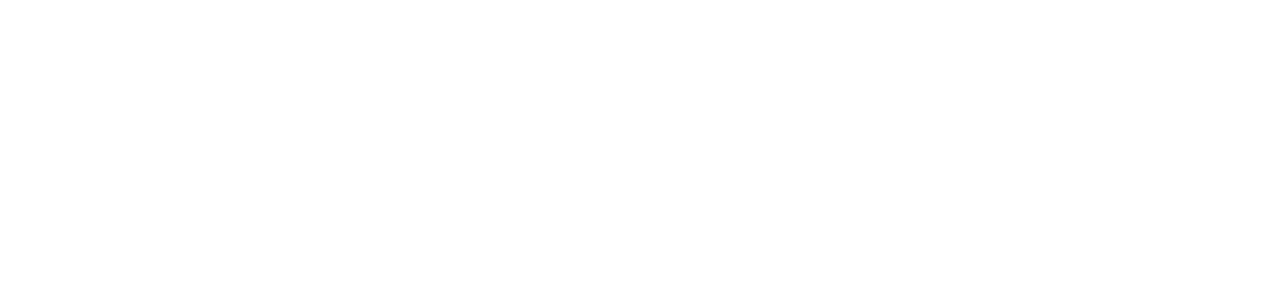
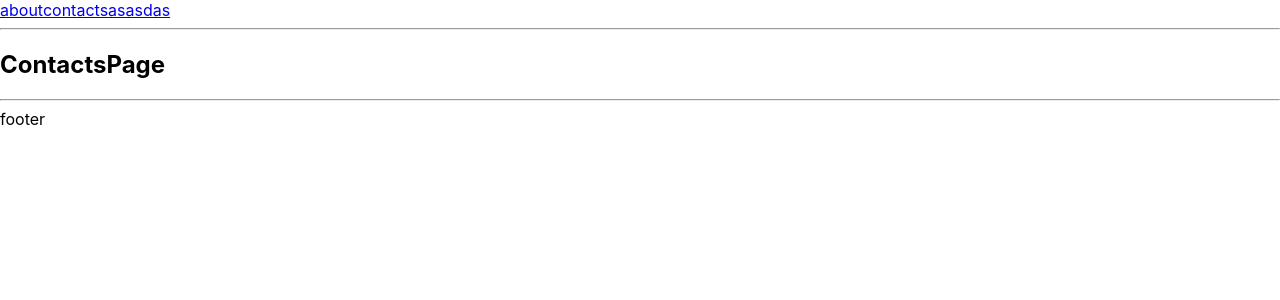
Before and after one commit to aleks1303/may-2024_react-preview, a React (Create React App) app: page /contacts in a window 1280 px wide. Shown: the top 300 px of the page. Built offline with nearby package versions, Linux system fonts and the light colour scheme.

Commit message:
react_preview_basic_router

```diff
--- a/package.json
+++ b/package.json
@@ -14,7 +14,8 @@
     "react-dom": "^18.3.1",
     "react-scripts": "5.0.1",
     "typescript": "^4.9.5",
-    "web-vitals": "^2.1.4"
+    "web-vitals": "^2.1.4",
+    "react-router-dom": "^6.27.0"
 
   },
   "scripts": {
--- a/src/App.css
+++ /dev/null
@@ -1,38 +0,0 @@
-.App {
-  text-align: center;
-}
-
-.App-logo {
-  height: 40vmin;
-  pointer-events: none;
-}
-
-@media (prefers-reduced-motion: no-preference) {
-  .App-logo {
-    animation: App-logo-spin infinite 20s linear;
-  }
-}
-
-.App-header {
-  background-color: #282c34;
-  min-height: 100vh;
-  display: flex;
-  flex-direction: column;
-  align-items: center;
-  justify-content: center;
-  font-size: calc(10px + 2vmin);
-  color: white;
-}
-
-.App-link {
-  color: #61dafb;
-}
-
-@keyframes App-logo-spin {
-  from {
-    transform: rotate(0deg);
-  }
-  to {
-    transform: rotate(360deg);
-  }
-}
--- a/src/App.tsx
+++ /dev/null
@@ -1,12 +0,0 @@
-import React from 'react';
-import './App.css';
-
-function App() {
-  return (
-    <div>
-
-    </div>
-  );
-}
-
-export default App;
--- /dev/null
+++ b/src/components/footer/FooterComponents.tsx
@@ -0,0 +1,12 @@
+import React from 'react';
+
+const FooterComponents = () => {
+    return (
+        <div>
+            <hr/>
+            footer
+        </div>
+    );
+};
+
+export default FooterComponents;
--- /dev/null
+++ b/src/components/header/HeaderComponent.tsx
@@ -0,0 +1,17 @@
+import React from 'react';
+import {NavLink} from "react-router-dom";
+
+const HeaderComponent = () => {
+    return (
+        <div>
+            <span><NavLink to={'about'}>about</NavLink></span>
+            <span><NavLink to={'contacts'}>contacts</NavLink></span>
+
+            {/*це не правильна лінка для перевірки помилки*/}
+            <span><NavLink to={'asasdas'}>asasdas</NavLink></span>
+            <hr/>
+        </div>
+    );
+};
+
+export default HeaderComponent;
--- a/src/index.tsx
+++ b/src/index.tsx
@@ -1,15 +1,68 @@
-import React from 'react';
 import ReactDOM from 'react-dom/client';
 import './index.css';
-import App from './App';
 import reportWebVitals from './reportWebVitals';
+import {createBrowserRouter, RouterProvider} from "react-router-dom";
+import MainLayout from "./layouts/MainLayout";
+import AboutPage from "./pages/about/AboutPage";
+import ContactsPage from "./pages/contacts/ContactsPage";
+import ErrorLayout from "./layouts/error/ErrorLayout";
 
 const root = ReactDOM.createRoot(
   document.getElementById('root') as HTMLElement
 );
+
+// заміняємо App на браузер - router
+// він буде відповідати за всі маршрути замість App
+// це конфігурації, які стосуються того, що треба відображати
+// якщо в браузері є певне посилання /url
+// цей маршутизатор визначаємо один раз
+
+// створюємо
+const browserRouter = createBrowserRouter([
+    // в середину масиву передають об'єкти з характеристикою, шляхом - path
+    // якщо хтось переходить на url / можна показати через element (щось)
+    // звідси беремо елемент і вставляємо в root.render - RouterProvider і там він рендереться
+    // тут потрібні бути layout
+
+
+    // якщо хтось вводить не дійсне посилання з'являється помилка - попередження
+    // необхідно додатково для запобігання цього зробити власний текст з помилкою
+    // для цього використовуємо errorElement, так може бути: page, components ...
+
+    {path:'/', element:<MainLayout/>,
+        errorElement:<ErrorLayout/>,
+        //     далі в Outlet вставляємо через children text
+        children:[
+            {path:'about', element:<AboutPage/>},
+            {path:'contacts', element:<ContactsPage/>},
+
+        // Тут зробимо текст за замовчування
+        // це для того, щоб відображалась якась інфо до того, як клікнути на about or contacts
+        // це робиться без path, але з індексом true
+            {element:<AboutPage/>, index: true}
+        ]
+    },
+
+
+
+
+]);
+
 root.render(
-    <App />
+    <RouterProvider router={browserRouter}/>
 );
+
+
+
+
+
+
+
+
+
+
+
+
 
 // If you want to start measuring performance in your app, pass a function
 // to log results (for example: reportWebVitals(console.log))
--- /dev/null
+++ b/src/layouts/MainLayout.tsx
@@ -0,0 +1,19 @@
+import React from 'react';
+import HeaderComponent from "../components/header/HeaderComponent";
+import FooterComponents from "../components/footer/FooterComponents";
+import {Outlet} from "react-router-dom";
+
+const MainLayout = () => {
+    return (
+        <div>
+            <HeaderComponent/>
+            {/*/!*цей заміняємий контент буде Outlet*!/*/}
+            {/*here will be replaceable content*/}
+
+            <Outlet/>
+            <FooterComponents/>
+        </div>
+    );
+};
+
+export default MainLayout;
--- /dev/null
+++ b/src/layouts/error/ErrorLayout.tsx
@@ -0,0 +1,15 @@
+import React from 'react';
+import HeaderComponent from "../../components/header/HeaderComponent";
+import FooterComponents from "../../components/footer/FooterComponents";
+
+const ErrorLayout = () => {
+    return (
+        <div>
+            <HeaderComponent/>
+            <h2>You have entered an incorrect link</h2>
+            <FooterComponents/>
+        </div>
+    );
+};
+
+export default ErrorLayout;
--- /dev/null
+++ b/src/pages/about/AboutPage.tsx
@@ -0,0 +1,11 @@
+import React from 'react';
+
+const AboutPage = () => {
+    return (
+        <div>
+            <h2>AboutPage</h2>
+        </div>
+    );
+};
+
+export default AboutPage;
--- /dev/null
+++ b/src/pages/contacts/ContactsPage.tsx
@@ -0,0 +1,11 @@
+import React from 'react';
+
+const ContactsPage = () => {
+    return (
+        <div>
+            <h2>ContactsPage</h2>
+        </div>
+    );
+};
+
+export default ContactsPage;
```
Also changed, not shown: 1 other file (tests, documents, lock files or other folders).
